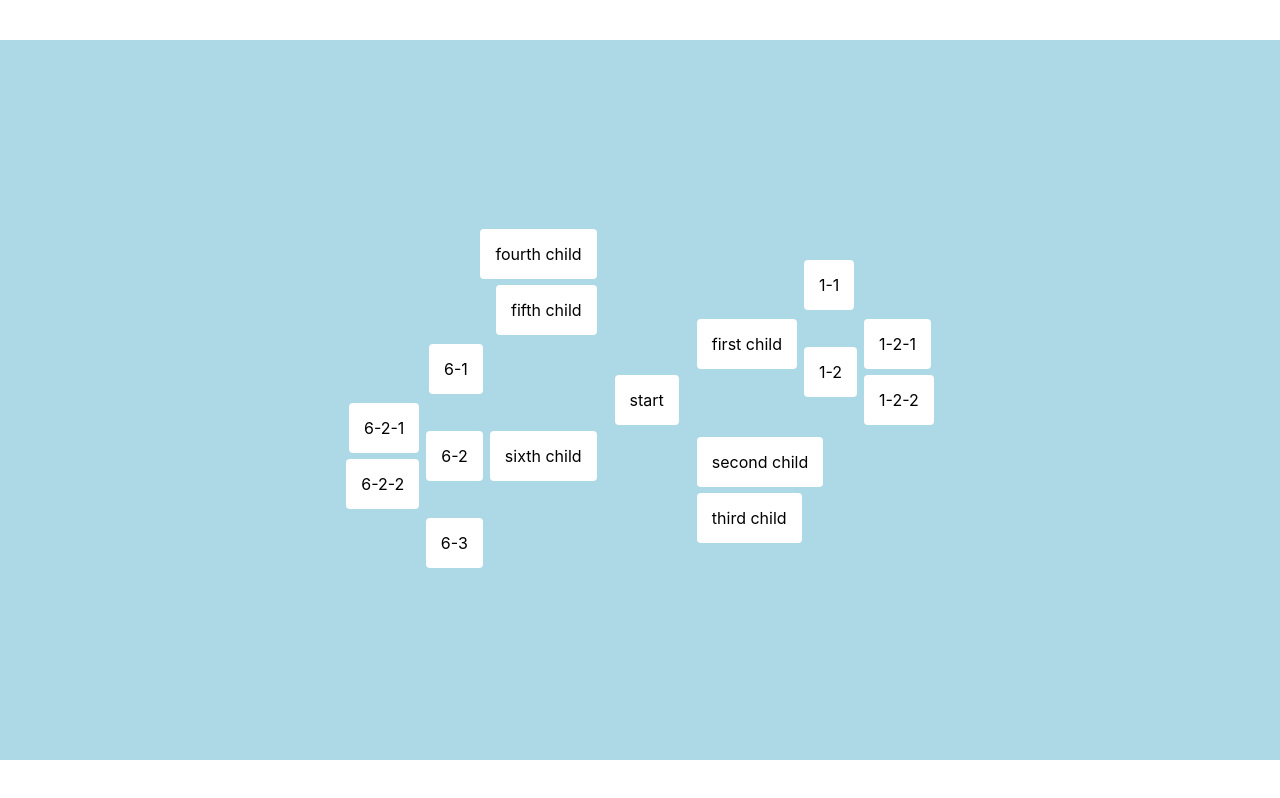
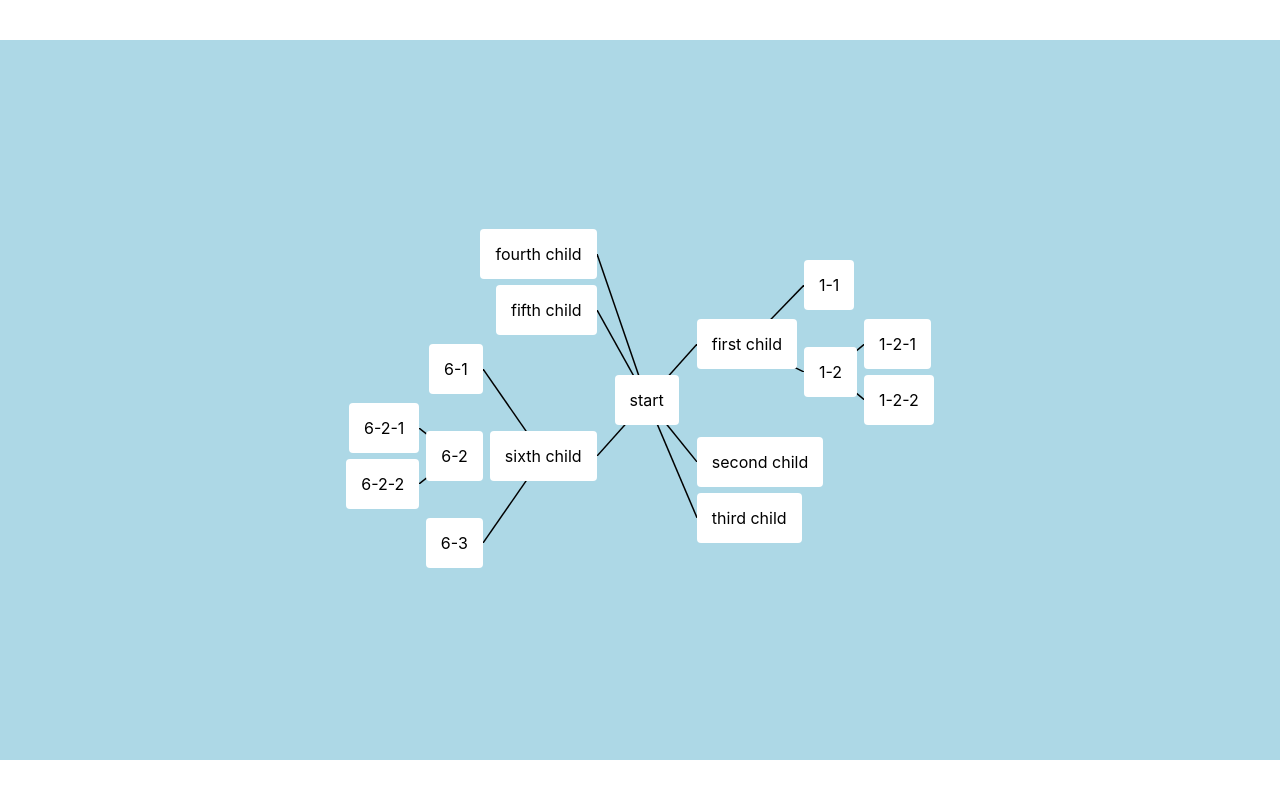
Before and after one commit to svenTheTerrible/mindmapr, a React (Create React App) app: page / in a window 1280 px wide. Built offline with nearby package versions, Linux system fonts and the light colour scheme.

Commit message:
Add ItemLines

```diff
--- a/src/mindmapr/Item.css
+++ b/src/mindmapr/Item.css
@@ -1,9 +1,9 @@
 .leftItem {
     display: flex;
-    justify-content: end;
+    justify-content: flex-end;
 }
 
 .rightItem {
     display: flex;
-    justify-content: start;
+    justify-content: flex-start;
 }
--- a/src/mindmapr/Item.tsx
+++ b/src/mindmapr/Item.tsx
@@ -1,19 +1,28 @@
 import { HasIdAndChildren } from "./Mindmapr";
-import { ReactNode } from "react";
+import { ReactNode, useState } from "react";
 import { ItemGroup } from "./ItemGroup";
 import "./Item.css";
+import { ItemLine } from "./ItemLine";
 
 interface ItemProps<T extends HasIdAndChildren> {
   item: T;
   renderItem: (item: T) => ReactNode;
   side: "left" | "right";
+  parentRef: HTMLDivElement | null;
 }
 
 export const Item = <T extends HasIdAndChildren>({
   item,
   renderItem,
   side,
+  parentRef,
 }: ItemProps<T>) => {
+  const [newParentRef, setNewParentRef] = useState<HTMLDivElement | null>(null);
+
+  const setRef = (ref: HTMLDivElement): void => {
+    setNewParentRef(ref);
+  };
+
   return (
     <table className={side === "left" ? "leftItem" : "rightItem"}>
       <tbody>
@@ -21,19 +30,31 @@ export const Item = <T extends HasIdAndChildren>({
           <td>
             {side === "left" ? (
               <ItemGroup
+                parentRef={newParentRef}
                 items={item.children as T[]}
                 renderItem={renderItem}
                 side={side}
               />
             ) : (
-              renderItem(item)
+              <div style={{ position: "relative" }} ref={setRef}>
+                <ItemLine itemRef={newParentRef} parentRef={parentRef} />
+                <div style={{ position: "relative", zIndex: 2 }}>
+                  {renderItem(item)}
+                </div>
+              </div>
             )}
           </td>
           <td>
             {side === "left" ? (
-              renderItem(item)
+              <div style={{ position: "relative" }} ref={setRef}>
+                <ItemLine itemRef={newParentRef} parentRef={parentRef} />
+                <div style={{ position: "relative", zIndex: 2 }}>
+                  {renderItem(item)}
+                </div>
+              </div>
             ) : (
               <ItemGroup
+                parentRef={newParentRef}
                 items={item.children as T[]}
                 renderItem={renderItem}
                 side={side}
--- a/src/mindmapr/ItemGroup.tsx
+++ b/src/mindmapr/ItemGroup.tsx
@@ -6,17 +6,25 @@ interface ItemGroupProps<T extends HasIdAndChildren> {
   items: T[];
   side: "left" | "right";
   renderItem: (data: T) => ReactNode;
+  parentRef: HTMLDivElement | null;
 }
 
 export const ItemGroup = <T extends HasIdAndChildren>({
   items,
   side,
   renderItem,
+  parentRef,
 }: ItemGroupProps<T>) => {
   return (
     <>
       {items.map((item) => (
-        <Item item={item} renderItem={renderItem} side={side} key={item.id} />
+        <Item
+          item={item}
+          parentRef={parentRef}
+          renderItem={renderItem}
+          side={side}
+          key={item.id}
+        />
       ))}
     </>
   );
--- /dev/null
+++ b/src/mindmapr/ItemLine.tsx
@@ -0,0 +1,160 @@
+import { FC } from "react";
+
+interface ItemLineProps {
+  parentRef: HTMLDivElement | null;
+  itemRef: HTMLDivElement | null;
+}
+
+interface Coords {
+  x: number;
+  y: number;
+}
+
+export const ItemLine: FC<ItemLineProps> = ({ itemRef, parentRef }) => {
+  if (itemRef === null || parentRef === null) {
+    return null;
+  }
+
+  const getCenterCoordsOfItem = (coords: DOMRect): Coords => {
+    return {
+      x: coords.x + coords.width / 2,
+      y: coords.y + coords.height / 2,
+    };
+  };
+
+  const itemCoords = itemRef.getBoundingClientRect();
+  const parentCoords = parentRef.getBoundingClientRect();
+
+  const itemCenter = getCenterCoordsOfItem(itemCoords);
+  const parentCenter = getCenterCoordsOfItem(parentCoords);
+
+  const calculateLineAndSvgCoords = (): {
+    left: number | undefined;
+    right: number | undefined;
+    top: number | undefined;
+    bottom: number | undefined;
+    height: number;
+    width: number;
+    x1: number;
+    y1: number;
+    x2: number;
+    y2: number;
+  } => {
+    //right /
+    if (itemCenter.y < parentCenter.y && itemCenter.x > parentCenter.x) {
+      const svgHeight = Math.abs(itemCenter.y - parentCenter.y);
+      const svgWidth =
+        Math.abs(parentCenter.x - itemCenter.x) - itemCoords.width / 2;
+
+      return {
+        height: svgHeight,
+        width: svgWidth,
+        left: -svgWidth,
+        right: undefined,
+        top: itemCoords.height / 2,
+        x1: svgWidth,
+        y1: 0,
+        x2: 0,
+        y2: svgHeight,
+        bottom: undefined,
+      };
+    }
+    //right \
+    if (itemCenter.y > parentCenter.y && itemCenter.x > parentCenter.x) {
+      const svgHeight = Math.abs(itemCenter.y - parentCenter.y);
+      const svgWidth =
+        Math.abs(parentCenter.x - itemCenter.x) - itemCoords.width / 2;
+
+      return {
+        height: svgHeight,
+        width: svgWidth,
+        left: -svgWidth,
+        right: undefined,
+        top: undefined,
+        bottom: itemCoords.height / 2,
+        x1: svgWidth,
+        y1: svgHeight,
+        x2: 0,
+        y2: 0,
+      };
+    }
+
+    //left /
+    if (itemCenter.y > parentCenter.y && itemCenter.x < parentCenter.x) {
+      const svgHeight = Math.abs(itemCenter.y - parentCenter.y);
+      const svgWidth =
+        Math.abs(parentCenter.x - itemCenter.x) - itemCoords.width / 2;
+
+      return {
+        height: svgHeight,
+        width: svgWidth,
+        left: undefined,
+        right: -svgWidth,
+        top: undefined,
+        bottom: itemCoords.height / 2,
+        x1: 0,
+        y1: svgHeight,
+        x2: svgWidth,
+        y2: 0,
+      };
+    }
+
+    //left \
+    if (itemCenter.y < parentCenter.y && itemCenter.x < parentCenter.x) {
+      const svgHeight = Math.abs(itemCenter.y - parentCenter.y);
+      const svgWidth =
+        Math.abs(parentCenter.x - itemCenter.x) - itemCoords.width / 2;
+
+      return {
+        height: svgHeight,
+        width: svgWidth,
+        left: undefined,
+        right: -svgWidth,
+        top: itemCoords.height / 2,
+        bottom: undefined,
+        x1: 0,
+        y1: 0,
+        x2: svgWidth,
+        y2: svgHeight,
+      };
+    }
+
+    return {
+      height: 0,
+      left: 0,
+      right: undefined,
+      top: 0,
+      bottom: undefined,
+      width: 0,
+      x1: 0,
+      x2: 0,
+      y1: 0,
+      y2: 0,
+    };
+  };
+
+  const { height, width, left, top, x1, x2, y1, y2, bottom, right } =
+    calculateLineAndSvgCoords();
+
+  return (
+    <svg
+      style={{
+        position: "absolute",
+        left,
+        top,
+        bottom,
+        right,
+      }}
+      height={height}
+      width={width}
+    >
+      <line
+        x1={x1}
+        y1={y1}
+        x2={x2}
+        y2={y2}
+        style={{ stroke: "#000", strokeWidth: 1.5 }}
+      />
+    </svg>
+  );
+};
--- a/src/mindmapr/Mindmapr.css
+++ b/src/mindmapr/Mindmapr.css
@@ -5,9 +5,12 @@
     width: 100%;
     height: 100%;
     overflow: auto;
+    position: 'relative';
 }
 
 .centerItem {
+    position: relative;
+    z-index: 2;
 }
 
 .rightContainer{
--- a/src/mindmapr/Mindmapr.tsx
+++ b/src/mindmapr/Mindmapr.tsx
@@ -1,4 +1,4 @@
-import { ReactNode, useMemo } from "react";
+import { ReactNode, useMemo, useState } from "react";
 import { ItemGroup } from "./ItemGroup";
 import "./Mindmapr.css";
 import { splitItemsToLeftAndRight } from "./util";
@@ -19,6 +19,10 @@ export const Mindmapr = <T extends HasIdAndChildren>({
   onChange,
   renderItem,
 }: MindmaprProps<T>) => {
+  const [centerItemRef, setCenterItemRef] = useState<HTMLDivElement | null>(
+    null
+  );
+
   const { leftItems, rightItems } = useMemo(() => {
     return splitItemsToLeftAndRight(items.children) as {
       leftItems: T[];
@@ -29,11 +33,23 @@ export const Mindmapr = <T extends HasIdAndChildren>({
   return (
     <div className="mindmaprContainer">
       <div className="leftContainer">
-        <ItemGroup items={leftItems} side="left" renderItem={renderItem} />
+        <ItemGroup
+          parentRef={centerItemRef}
+          items={leftItems}
+          side="left"
+          renderItem={renderItem}
+        />
       </div>
-      <div className="centerItem">{renderItem(items)}</div>
+      <div className="centerItem" ref={(ref) => setCenterItemRef(ref)}>
+        {renderItem(items)}
+      </div>
       <div className="rightContainer">
-        <ItemGroup items={rightItems} side="right" renderItem={renderItem} />
+        <ItemGroup
+          parentRef={centerItemRef}
+          items={rightItems}
+          side="right"
+          renderItem={renderItem}
+        />
       </div>
     </div>
   );
```
